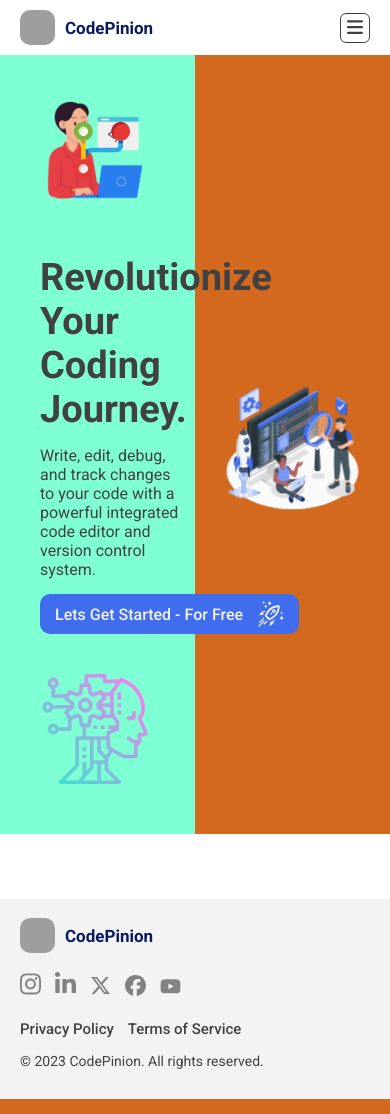
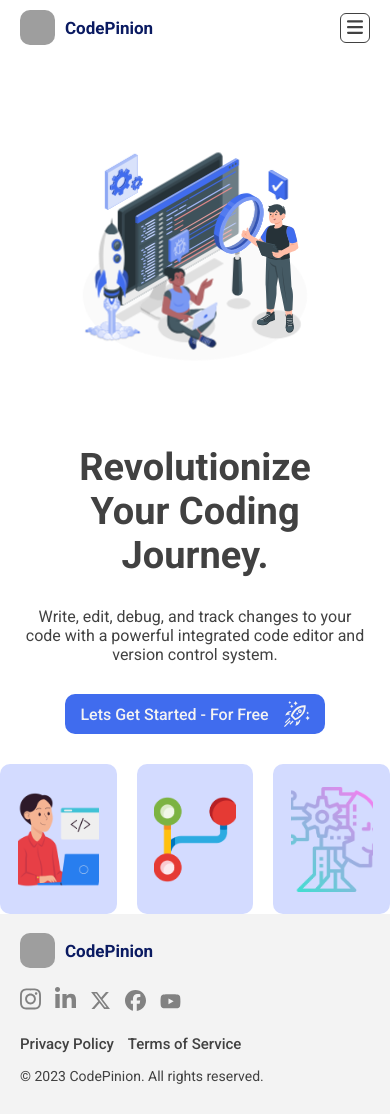
Before and after one commit to AlexNdungu/CodePinion-Web, a Django app: page / in a window 390 px wide. Run offline with Django 4.2, Linux system fonts and the light colour scheme; grey boxes are pictures that could not be loaded.

Commit message:
Landing Page

```diff
--- a/CodePinion/Static/Css/Main/landing.css
+++ b/CodePinion/Static/Css/Main/landing.css
@@ -17,7 +17,7 @@
     align-items: flex-start;
     justify-content: center;
     padding-left: 40px;
-    background-color: aquamarine;
+    /* background-color: aquamarine; */
 }
 
 .hero_word_section h1 {
@@ -96,6 +96,34 @@
     right: 35%;
 }
 
+.extra_images_mobile {
+    width: 100%;
+    height: 150px;
+    display: none;
+    align-items: center;
+    justify-content: center;
+    margin-top: 30px;
+}
+
+.extra_image_mobile {
+    width: 150px;
+    height: 150px;
+    border-radius: 10px;
+    display: flex;
+    align-items: center;
+    justify-content: center;
+    background-color: #D3DBFF;
+}
+.extra_image_mobile:nth-child(2) {
+    margin-right: 20px;
+    margin-left: 20px;
+}
+
+.extra_image_mobile img {
+    width: 70%;
+    height: 70%;
+    object-fit: cover;
+}
 
 /* hero animation section */
 
@@ -106,7 +134,7 @@
     align-items: center;
     justify-content: center;
     padding-right: 40px;
-    background-color: chocolate;
+    /* background-color: chocolate; */
 }
 
 
@@ -217,3 +245,47 @@
     }
 
 }
+
+/* Width max=950px */
+@media screen and (max-width: 950px){
+    /* Hero section */
+    .hero_section {
+        height: max-content;
+        flex-direction: column-reverse;
+        justify-content: flex-start;
+    }
+
+    /* hero word section */
+    .hero_word_section {
+        width: 100%;
+        height: max-content;
+        padding-left: 0px;
+        align-items: center;
+    }
+
+    .hero_word_section h1 {
+        text-align: center;
+    }
+
+    .hero_word_section p {
+        text-align: center;
+        margin-top: 30px;
+        margin-bottom: 30px;
+    }
+
+    .coding_img,.ai_img,.merge_img {
+        display: none;
+    }
+
+    .extra_images_mobile {
+        display: flex;
+    }
+
+    /* Hero animation section */
+    .hero_animation_section {
+        width: 100%;
+        height: max-content;
+        padding: 80px;
+    }
+
+}
--- a/CodePinion/Templates/Main/landing.html
+++ b/CodePinion/Templates/Main/landing.html
@@ -47,6 +47,19 @@
             <img src="{% static '/Images/landing/merge.png' %}" alt="Commit">
         </div>
 
+        <!--Extra images mobile-->
+        <div class="extra_images_mobile">
+            <div class="extra_image_mobile coding_img_mobile">
+                <img src="{% static '/Images/landing/developer.png' %}" alt="Coding">
+            </div>
+            <div class="extra_image_mobile merge_img_mobile">
+                <img src="{% static '/Images/landing/merge.png' %}" alt="Commit">
+            </div>
+            <div class="extra_image_mobile ai_img_mobile">
+                <img src="{% static '/Images/landing/ai.png' %}" alt="Artificial Intelligence">
+            </div>
+        </div>
+
 
     </div>
 
```
